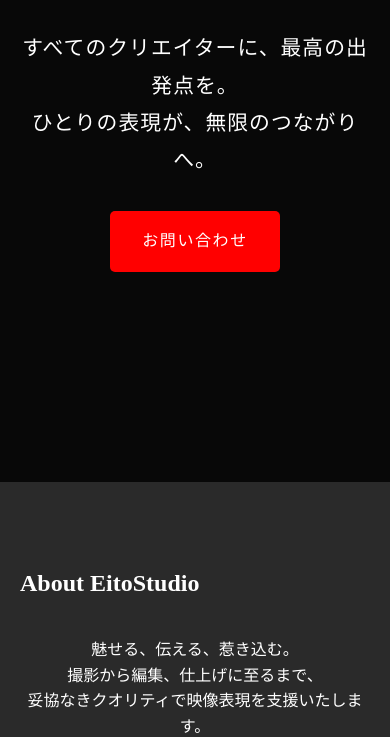
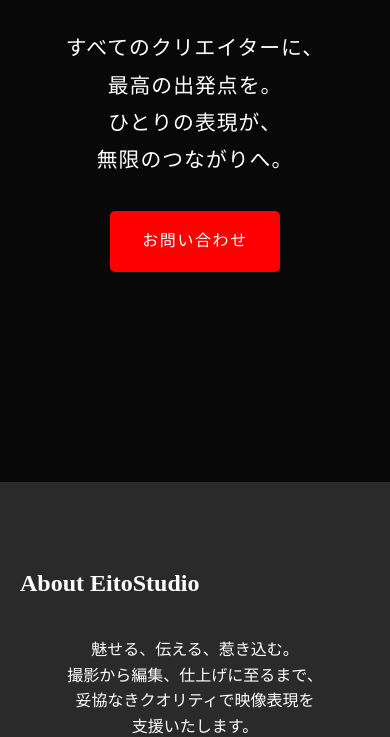
Before and after one commit to EitoStudio/EitoStudioOfficial, a plain HTML site: page index.html in a window 390 px wide. Shown: the part 362-1099 px from the top of the page. Drawn offline with Linux system fonts and the light colour scheme.

Commit message:
Update index.html

```diff
--- a/index.html
+++ b/index.html
@@ -3,7 +3,7 @@
 <head>
     <meta charset="UTF-8">
     <meta name="viewport" content="width=device-width, initial-scale=1.0">
-    <title>EitoStudio - クリエイティブスタジオ</title>
+    <title>EitoStudioOfficial</title>
     <link rel="stylesheet" href="styles.css">
     <link rel="stylesheet" href="https://cdnjs.cloudflare.com/ajax/libs/font-awesome/6.0.0/css/all.min.css">
     <link href="https://fonts.googleapis.com/css2?family=Noto+Serif+JP:wght@400;500;700&display=swap" rel="stylesheet">
@@ -37,7 +37,8 @@
                     <h1>　創造が集い、</h1>
                     <h1 class="hero-subtitle">未来が動き出す場所</h1>
                 </div>
-                <p>すべてのクリエイターに、最高の出発点を。<br>ひとりの表現が、無限のつながりへ。</p>
+                <p class="desktop-only">すべてのクリエイターに、最高の出発点を。<br>ひとりの表現が、無限のつながりへ。</p>
+                <p class="mobile-only">すべてのクリエイターに、<br>最高の出発点を。<br>ひとりの表現が、<br>無限のつながりへ。</p>
                 <a href="#contact" class="cta-button">お問い合わせ</a>
             </div>
         </section>
@@ -50,7 +51,7 @@
                         <p>魅せる、伝える、惹き込む。撮影から編集、仕上げに至るまで、 妥協なきクオリティで映像表現を支援いたします。　　　　　　　すべては、より良い"伝わる"のために　　　　　　　　　　　　　　　　　　　　──EitoStudioのプロフェッショナルな制作力が、　　　　　　　あなたのアイデアを映像へと昇華させます。</p>
                     </div>
                     <div class="about-text mobile-only">
-                        <p>魅せる、伝える、惹き込む。<br>撮影から編集、仕上げに至るまで、<br>妥協なきクオリティで映像表現を支援いたします。</p>
+                        <p>魅せる、伝える、惹き込む。<br>撮影から編集、仕上げに至るまで、<br>妥協なきクオリティで映像表現を　　　　　　　支援いたします。</p>
                         <p class="about-message">すべては、より良い"伝わる"のために──<br>EitoStudioのプロフェッショナルな制作力が、<br>あなたのアイデアを映像へと昇華させます。</p>
                     </div>
                     <div class="about-image">
```
